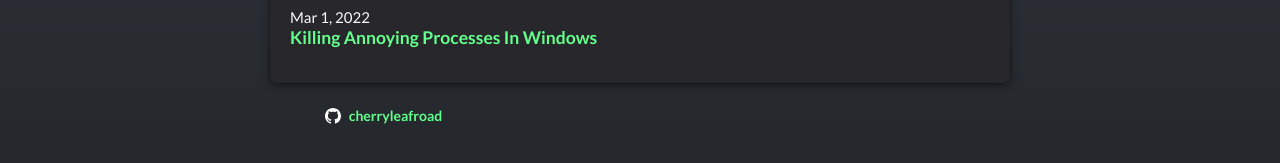
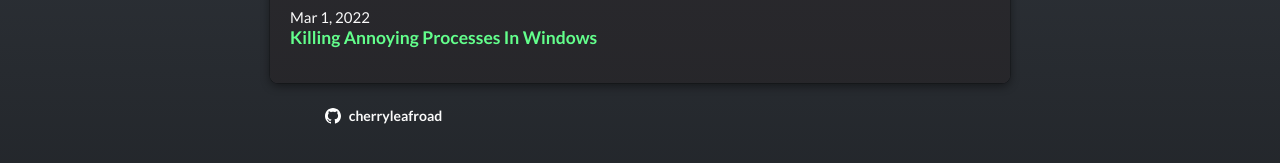
Before and after one commit to MolotovCherry/molotovcherry.github.io, a Jekyll site: the page built from index.md, in a window 1280 px wide. Shown: the part 568-731 px from the top of the page. Built offline with Jekyll 4.4.1, drawn with Linux system fonts in a browser that asks for light colours; a script that is not in the unit is left out; our own code applies the rules of GitHub Pages for plain Markdown files.

Commit message:
Finish styling

```diff
--- a/_sass/jekyll-theme-modernist.scss
+++ b/_sass/jekyll-theme-modernist.scss
@@ -204,15 +204,6 @@
   margin:0 0 20px;
 }
 
-kbd {
-  border-radius: 3px;
-  display: inline-block;
-  font-size: 11px;
-  line-height: 10px;
-  padding: 3px 5px;
-  vertical-align: middle;
-}
-
 footer {
   width:640px;
   margin:0 auto;
--- a/assets/css/dark-mode.scss
+++ b/assets/css/dark-mode.scss
@@ -29,20 +29,20 @@
   background: linear-gradient(#313036, #232326);
   border-bottom:1px solid #1b1b1d;
 
-  h1 {
-    color: #fafafa;
-  }
-
   p {
     color:#fafafa;
   }
+}
+
+h1, h2, h3, h4, h5, h6 {
+  color: #fafafa;
 }
 
 div.highlighter-rouge {
   background: #3A3C42;
 }
 
-p > code {
+p > code, kbd {
   background-color: #3d4046;
   color: #fdfdfd;
 }
@@ -51,3 +51,32 @@
 .svg-icon {
   fill: #ffffff;
 }
+
+blockquote {
+  background:#3A3C42;
+  color:#fafafa;
+}
+
+th, td {
+  border-bottom:1px solid #313036;
+}
+
+dt {
+  color:#fafafa;
+}
+
+th {
+  color:#fafafa;
+}
+
+hr {
+  background: #313036;
+}
+
+footer {
+  color:#fafafa;
+
+  a {
+    color:#fafafa;
+  }
+}
--- a/assets/css/light-mode.scss
+++ b/assets/css/light-mode.scss
@@ -135,15 +135,6 @@
   background:#aaa;
 }
 
-kbd {
-  background-color: #fafbfc;
-  border: 1px solid #c6cbd1;
-  border-bottom-color: #959da5;
-  box-shadow: inset 0 -1px 0 #959da5;
-
-  color: #444d56;
-}
-
 footer {
   color:#ccc;
 
@@ -152,7 +143,12 @@
   }
 }
 
-p > code {
+p > code, kbd {
   background-color: #4f525a;
   color: #fdfdfd;
 }
+
+// change svg icons to white
+.svg-icon {
+  fill: #ffffff;
+}
--- a/assets/css/style.scss
+++ b/assets/css/style.scss
@@ -4,7 +4,7 @@
 @import "{{ site.theme }}";
 
 // code blocks in text
-p > code {
+p > code, kbd {
     padding: 0.3em 0.4em 0.3em;
     border-radius: 6px;
     vertical-align: middle;
```
